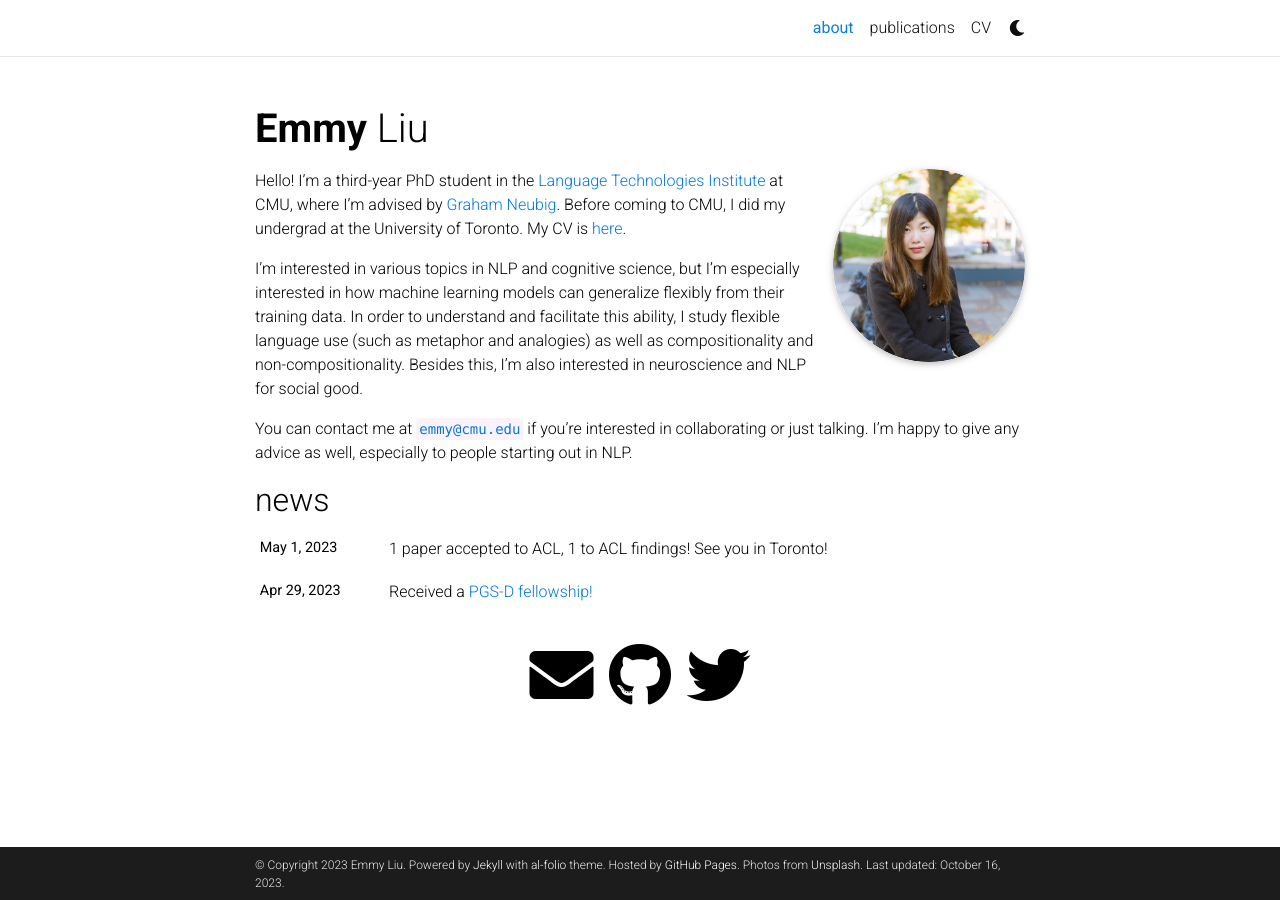
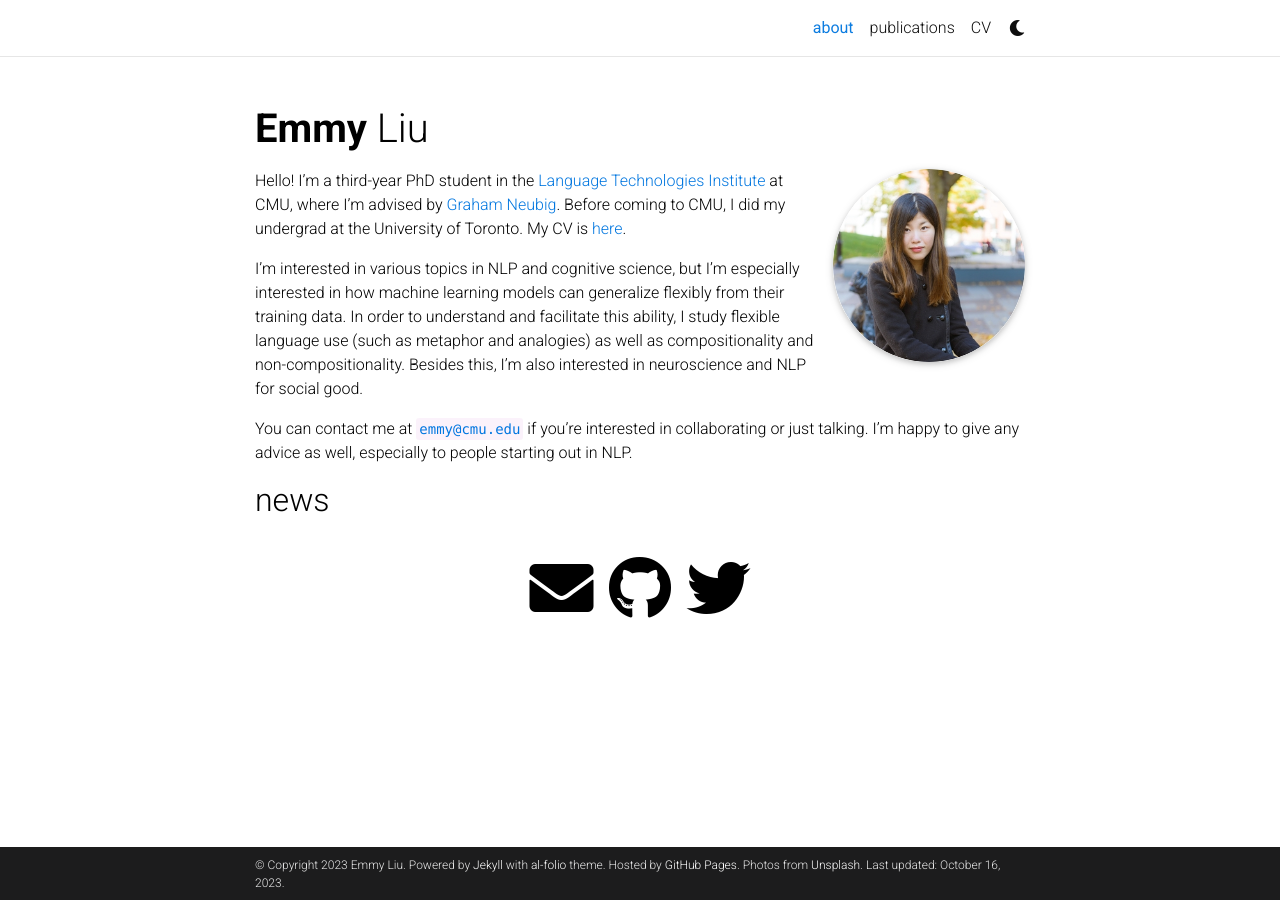
Before and after one commit to nightingal3/nightingal3.github.io, a Jekyll site: the page built from _pages/about.md, in a window 1280 px wide. Built offline with Jekyll 4.4.1, drawn with Linux system fonts in a browser that asks for light colours; full-size pictures stand in for the smaller copies a plugin makes; comment, search, counter and statistics services are not loaded; a style sheet for code colours, icons or effects is not loaded; some of the changed lines change nothing that is shown.

Commit message:
remove news

```diff
--- a/_config.yml
+++ b/_config.yml
@@ -153,18 +153,18 @@ external_sources:
 # Collections
 # -----------------------------------------------------------------------------
 
-collections:
-  news:
-    defaults:
-      layout: post
-    output: true
-    permalink: /news/:path/
-  projects:
-    output: true
-    permalink: /projects/:path/
+# collections:
+#   news:
+#     defaults:
+#       layout: post
+#     output: true
+#     permalink: /news/:path/
+#   projects:
+#     output: true
+#     permalink: /projects/:path/
 
-news_scrollable: true # adds a vertical scroll bar if there are more than 3 news items
-news_limit: 5 # leave blank to include all the news in the `_news` folder
+# news_scrollable: true # adds a vertical scroll bar if there are more than 3 news items
+# news_limit: 5 # leave blank to include all the news in the `_news` folder
 
 # -----------------------------------------------------------------------------
 # Jekyll settings
```
